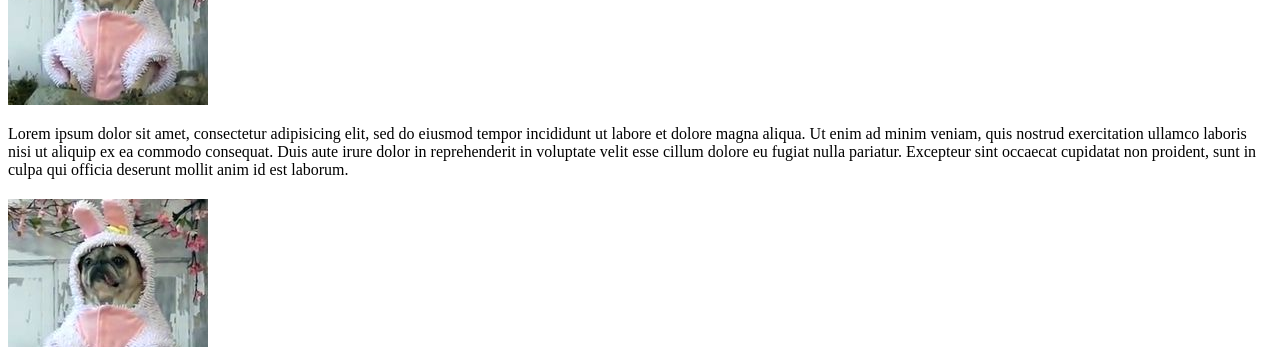
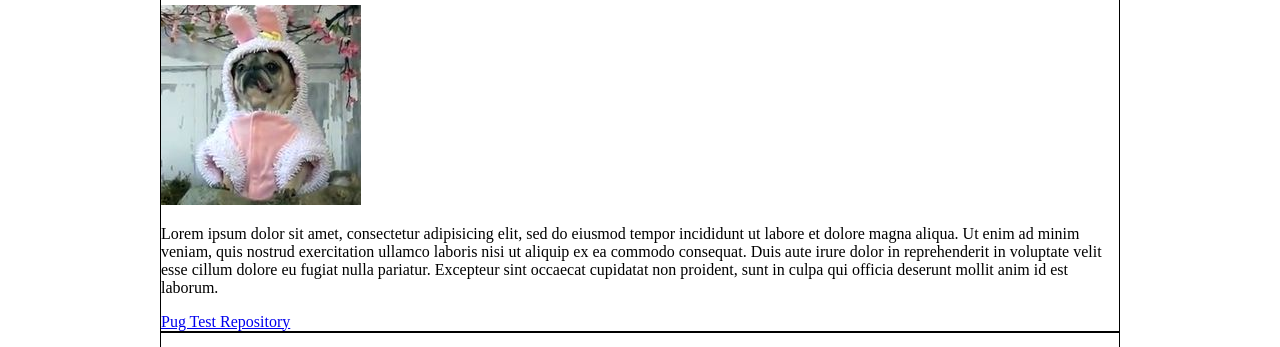
Before and after one commit to geoffreycc/301n3-portfolio, a plain HTML site: page index.html in a window 1280 px wide. Shown: the part 321-668 px from the top of the page. Drawn offline with nearby package versions, Linux system fonts and the light colour scheme.

Commit message:
Began work on CSS.

```diff
--- a/CSS/style.css
+++ b/CSS/style.css
@@ -1,3 +1,10 @@
-/*Center Content
-Title Header Area
-Separate Formatting for Articles*/
+body {
+  max-width: 960px;
+  margin: 0 auto;
+  text-align: center;
+}
+
+article {
+  text-align: left;
+  border: .05em solid black;
+}
--- a/JS/app.js
+++ b/JS/app.js
@@ -2,7 +2,7 @@
 var articleContent = [];
 
 function ArticleObj(art) {
-  this.title = art.this;
+  this.title = art.title;
   this.imgName = art.imgName;
   this.imgPath = 'Images/' + art.imgName + '.jpg';
   this.about = art.about;
@@ -16,7 +16,7 @@ ArticleObj.prototype.contentDisplay = function () {
   $section.find('h2').text(this.title);
   $section.find('img').attr('src', this.imgPath);
   $section.find('p').html(this.about);
-  $section.find('a').attr('href', this.link);
+  $section.find('a').attr('href', this.link).text(this.title + ' Repository');
 
   $section.removeClass('newArticle');
 
@@ -31,8 +31,3 @@ articles.forEach(function(ele){
 articleContent.forEach(function(ar) {
   $('#projects').append(ar.contentDisplay());
 });
-// toHtml function -- prototype of ArticleObj
-// grab article section and clone it
-// find the different parts of the cloned section and plug in content
-
-// .forEach create new ArticleObj objects and run them through toHtml method
--- a/JS/article.js
+++ b/JS/article.js
@@ -1,6 +1,3 @@
-// Content for Articles Here
-
-// arary of objects
 var articles = [
   {
     title: 'Pug Test',
```
